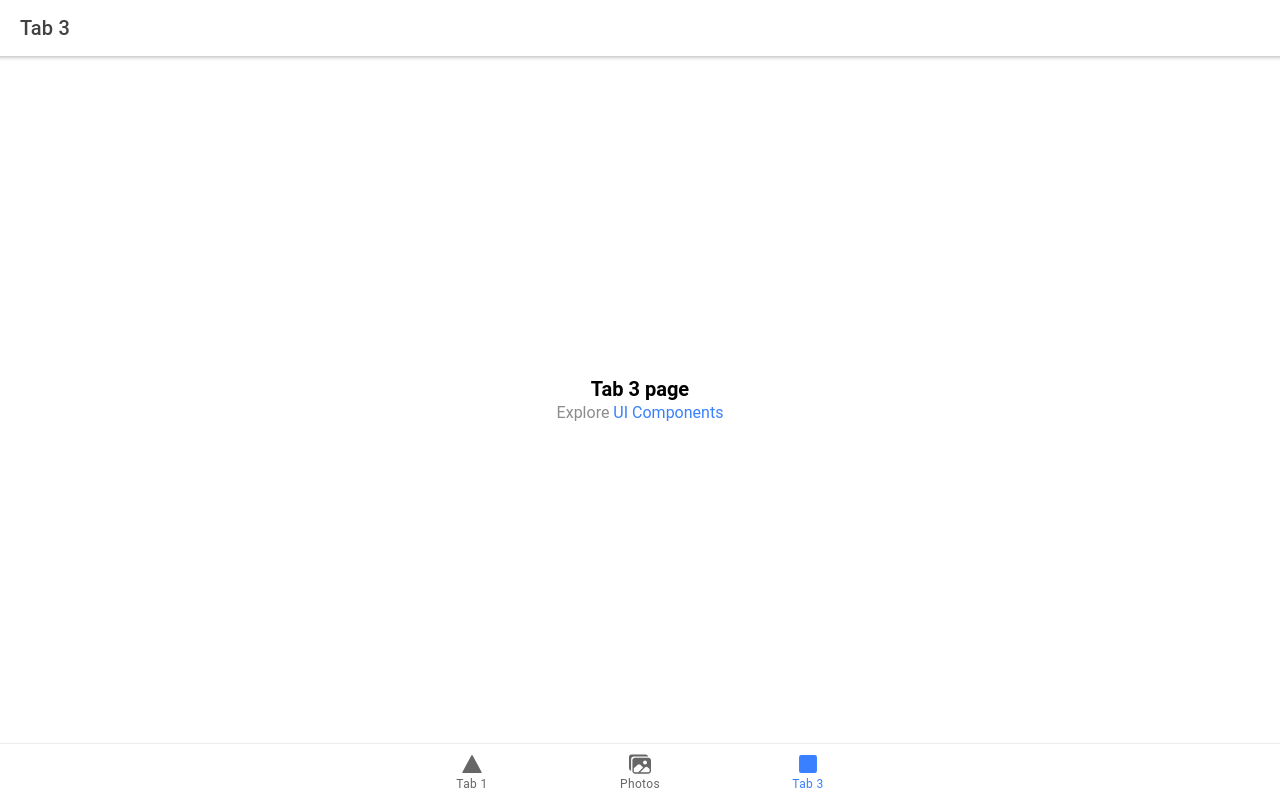
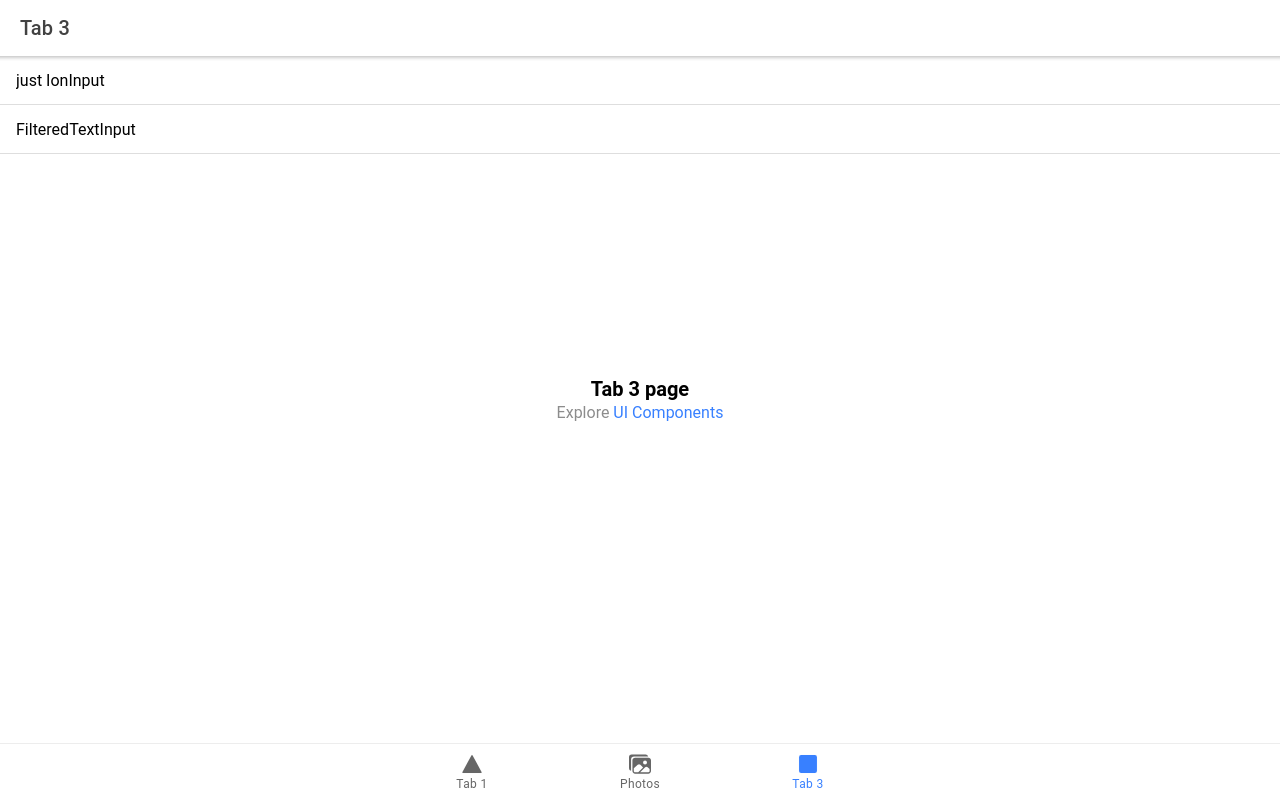
Before and after one commit to dmk3141618/ionic-react-exercise, a React (Create React App) app: page /tab3 in a window 1280 px wide. Built offline with nearby package versions, Linux system fonts and the light colour scheme.

Commit message:
feat(FilteredTextInput): FilteredTextInput

```diff
--- a/package.json
+++ b/package.json
@@ -69,7 +69,9 @@
     ]
   },
   "devDependencies": {
-    "@capacitor/cli": "3.2.4"
+    "@capacitor/cli": "3.2.4",
+    "eslint-plugin-jest-dom": "^3.9.2",
+    "eslint-plugin-testing-library": "^3.10.2"
   },
   "description": "An Ionic project"
 }
--- /dev/null
+++ b/src/components/FilteredTextInput/FilteredTextInput.tsx
@@ -0,0 +1,83 @@
+/**
+ * FilteredTextInput:
+ * It will work like default IonInput if there isn't given regExp property
+ * It will work like default IonInput if there is given onIonChange property
+ * It will work with value, setValue, regExp when they are all given.
+ * value is used as IonInput's value and setValue change the value,
+ * It will have  same value if not return true from given regExp.
+ * It will change the value if suffice given regExp.
+ */
+import React, {ReactElement} from "react";
+import {IonInput} from '@ionic/react';
+import {Color, InputChangeEventDetail, TextFieldTypes} from '@ionic/core';
+
+// can not use "interface IProps extends JSX.IonInput {}" because there is more complex combination with HTML DOM.
+// IonInput properties:
+// accept, autocapitalize, autocorrect, autofocus, clearInput, clearOnEdit, color, debounce, disabled,
+// enterkeyhint, inputmode, max, min, maxlength, minlength, mode, multiple, name, pattern, placeholder,
+// readonly, required, size, spellcheck, step, value
+// IonInput pattern property is already exist but it only works when submitting.
+type IProps = {
+  type?: TextFieldTypes;
+  value: string | number | null;
+  setValue: (value: string) => void;
+  regExp?: RegExp;
+  className?: string;
+  inputmode?: 'none' | 'text' | 'tel' | 'url' | 'email' | 'numeric' | 'decimal' | 'search';
+  // The name of the control, which is submitted with the form data.
+  name?: string;
+  autofocus?: boolean;
+  disabled?: boolean;
+  required?: boolean;
+  readonly?: boolean;
+  color?: Color;
+  // The maximum value, which must not be less than its minimum (min attribute) value.
+  max?: string;
+  min?: string;
+  // If the value of the type attribute is text, email, search, password, tel, or url,
+  // this attribute specifies the number of characters that the user can enter.
+  maxlength?: number;
+  minlength?: number;
+  placeholder?: string;
+  // The initial size of the control. This value is in pixels unless the value of the type attribute is
+  // "text" or "password", in which case it is an integer number of characters. This attribute
+  // applies only when the type attribute is set to "text", "search", "tel", "url", "email", or
+  // "password", otherwise it is ignored.
+  size?: number;
+  // Emitted when the input loses focus.
+  "onIonBlur"?: (event: CustomEvent<FocusEvent>) => void;
+  // Emitted when the value has changed.
+  "onIonChange"?: (event: CustomEvent<InputChangeEventDetail>) => void;
+  // Emitted when the input has focus.
+  "onIonFocus"?: (event: CustomEvent<FocusEvent>) => void;
+  // Emitted when a keyboard input occurred.
+  "onIonInput"?: (event: CustomEvent<KeyboardEvent>) => void;
+};
+
+function FilteredTextInput({...props}: IProps): ReactElement {
+  // return <IonInput pattern="[a-zA-Z0-9\- '+.\$\#]{1,65}" />;
+  const {regExp, onIonChange, value, setValue} = props;
+
+  let onIonChangeFiltering;
+  if (regExp && !onIonChange) {
+    onIonChangeFiltering = (event: CustomEvent<InputChangeEventDetail>) => {
+      const newValue = event.detail.value as string;
+      const pastValue = value as string;
+      if(regExp.test(newValue)) {
+        setValue("");
+        setValue(newValue);
+      } else {
+        if (!pastValue) {
+          setValue("-");
+          setValue("");
+        } else {
+          setValue("");
+          setValue(value as string);
+        }
+      }
+    }
+  }
+  return <IonInput {...props} debounce={50} value={value} onIonChange={onIonChangeFiltering ? onIonChangeFiltering : onIonChange} />;
+}
+
+export default React.memo(FilteredTextInput);
--- a/src/pages/Tab3.tsx
+++ b/src/pages/Tab3.tsx
@@ -1,8 +1,13 @@
-import { IonContent, IonHeader, IonPage, IonTitle, IonToolbar } from '@ionic/react';
+import {IonContent, IonHeader, IonInput, IonItem, IonLabel, IonPage, IonTitle, IonToolbar} from '@ionic/react';
 import ExploreContainer from '../components/ExploreContainer';
+import FilteredTextInput from '../components/FilteredTextInput/FilteredTextInput';
 import './Tab3.css';
+import {useState} from 'react';
 
 const Tab3: React.FC = () => {
+
+  const [value, setValue] = useState("");
+
   return (
     <IonPage>
       <IonHeader>
@@ -16,6 +21,14 @@ const Tab3: React.FC = () => {
             <IonTitle size="large">Tab 3</IonTitle>
           </IonToolbar>
         </IonHeader>
+        <IonItem>
+          <IonLabel>just IonInput</IonLabel>
+          <IonInput value={value} onIonChange={(e) => setValue(e.detail.value as string)} />
+        </IonItem>
+        <IonItem>
+          <IonLabel>FilteredTextInput</IonLabel>
+          <FilteredTextInput value={value} setValue={(value) => setValue(value)} regExp={new RegExp(/^[0-9]{1,10}$/)} />
+        </IonItem>
         <ExploreContainer name="Tab 3 page" />
       </IonContent>
     </IonPage>
```
Also changed, not shown: .eslintrc.json (added), commands.txt, src/components/FilteredTextInput/FilteredTextInput.scss (added), 2 other files (tests, documents, lock files or other folders).
